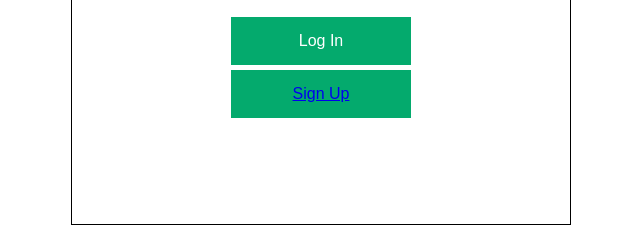
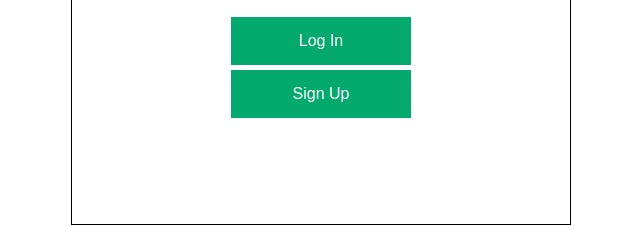
Before and after one commit to Fernando12filho/first-blog, a React (Create React App) app: page / in a window 1280 px wide. Shown: the part 425-651 px from the top of the page, without its empty margins (319-959 px from the left). Built offline with nearby package versions, Linux system fonts and the light colour scheme.

Commit message:
react rounter

```diff
--- a/src/screens/Login/LoginScreen.tsx
+++ b/src/screens/Login/LoginScreen.tsx
@@ -1,9 +1,14 @@
 import { useState } from "react";
-import { Link } from "react-router-dom";
+import { useNavigate } from "react-router-dom";
 
 export function LoginScreen() {
 	const [email, setEmail] = useState("");
 	const [password, setPassword] = useState("");
+	const navigate = useNavigate();
+
+	function navigateSignUp(){
+		navigate("/signup");
+	}
 
 	function onChangeEmail(evt: any) {
 		setEmail(evt.target.value);
@@ -53,8 +58,8 @@ export function LoginScreen() {
 
 					<div className="buttonsAlignment">
 						<button onClick={login}>Log In</button>
-						<button>
-							<Link to="/signup">Sign Up</Link>
+						<button onClick={navigateSignUp}>
+							Sign Up
 						</button>
 					</div>
 				</div>
--- a/src/screens/Signup/SignupScreen.tsx
+++ b/src/screens/Signup/SignupScreen.tsx
@@ -1,8 +1,15 @@
 import { useState } from "react";
+import { Link, useNavigate } from "react-router-dom";
+
 
 export function SignupScreen() {
 	const [email, setEmail] = useState("");
 	const [password, setPassword] = useState("");
+	const navigate = useNavigate();
+
+	function navigateBack(){
+		navigate("/");
+	}
 
 	function onChangeEmail(evt: any) {
 		setEmail(evt.target.value);
@@ -64,6 +71,7 @@ export function SignupScreen() {
 
 						<div className="buttonsAlignment">
 							<button onClick={login}>Sign Up</button>
+							<button onClick = {navigateBack} > Back To Login </button>
 						</div>
 					</div>
 				</div>
```
